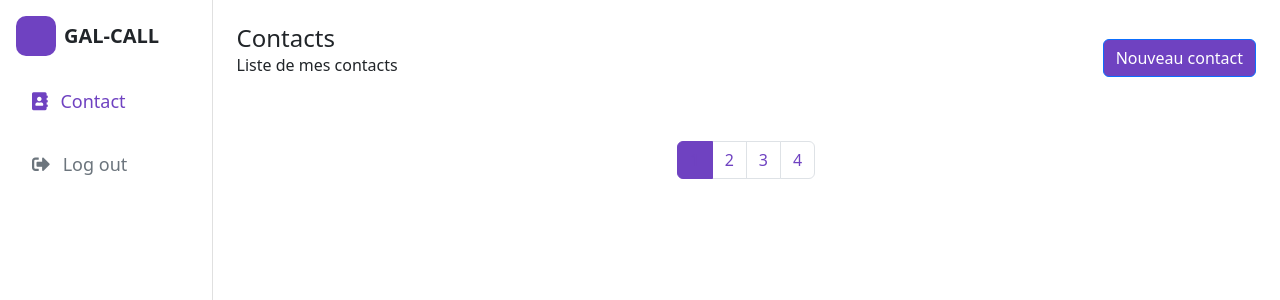
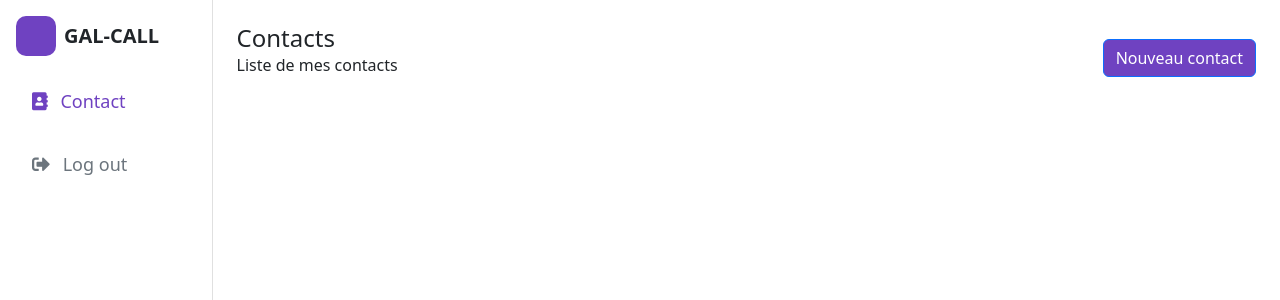
Before and after one commit to barroam/gestion-contact-Agular, an Angular app: page / in a window 1280 px wide. Shown: the top 300 px of the page. Built offline with nearby package versions, Linux system fonts and the light colour scheme.

Commit message:
crud complet pour contact

```diff
--- a/src/app/list-contact/list-contact.component.html
+++ b/src/app/list-contact/list-contact.component.html
@@ -81,14 +81,5 @@
               <button type="button" class="btn btn-secondary" (click)="cancelEdit()">Annuler</button>
           </form>
       </div>
-
-      <nav aria-label="Page navigation example">
-          <ul class="pagination mt-4">
-              <li class="page-item active"><a class="page-link" href="#">1</a></li>
-              <li class="page-item"><a class="page-link" href="#">2</a></li>
-              <li class="page-item"><a class="page-link" href="#">3</a></li>
-              <li class="page-item"><a class="page-link" href="#">4</a></li>
-          </ul>
-      </nav>
   </div>
 </div>
```
